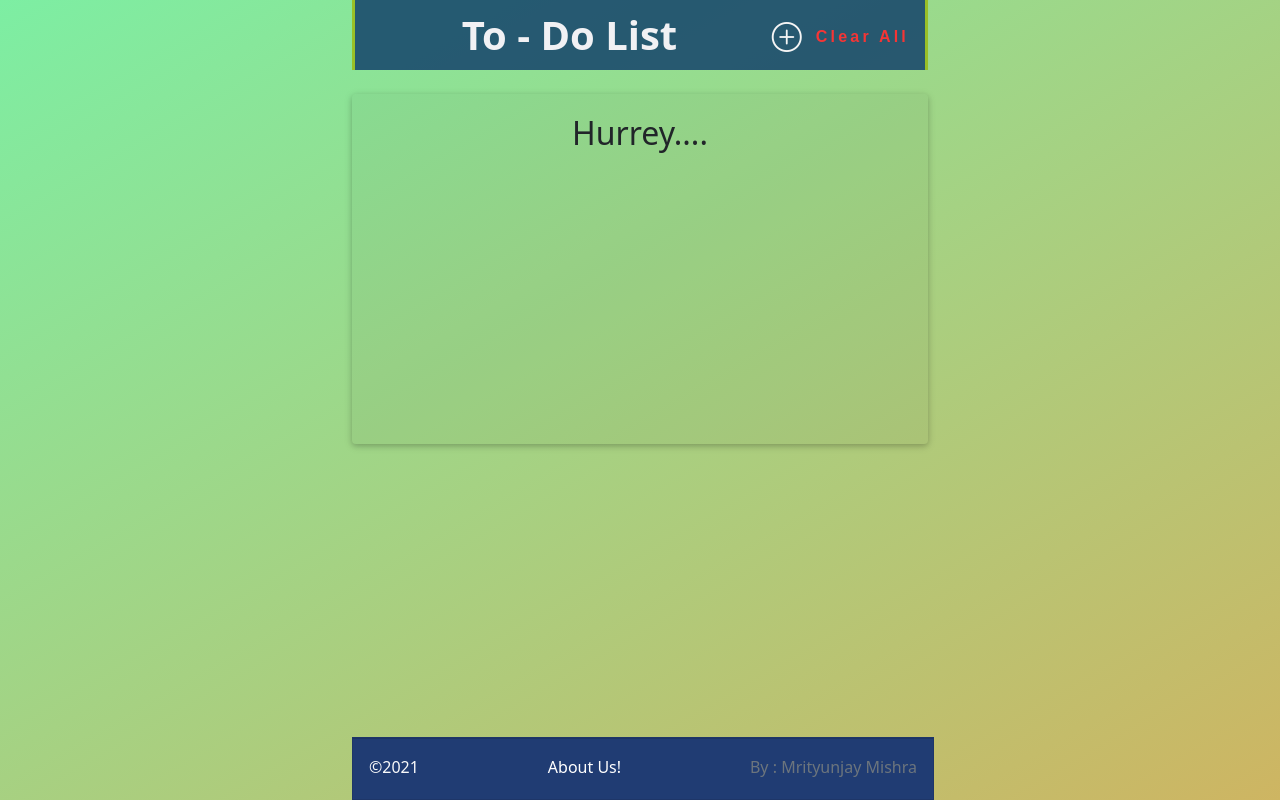
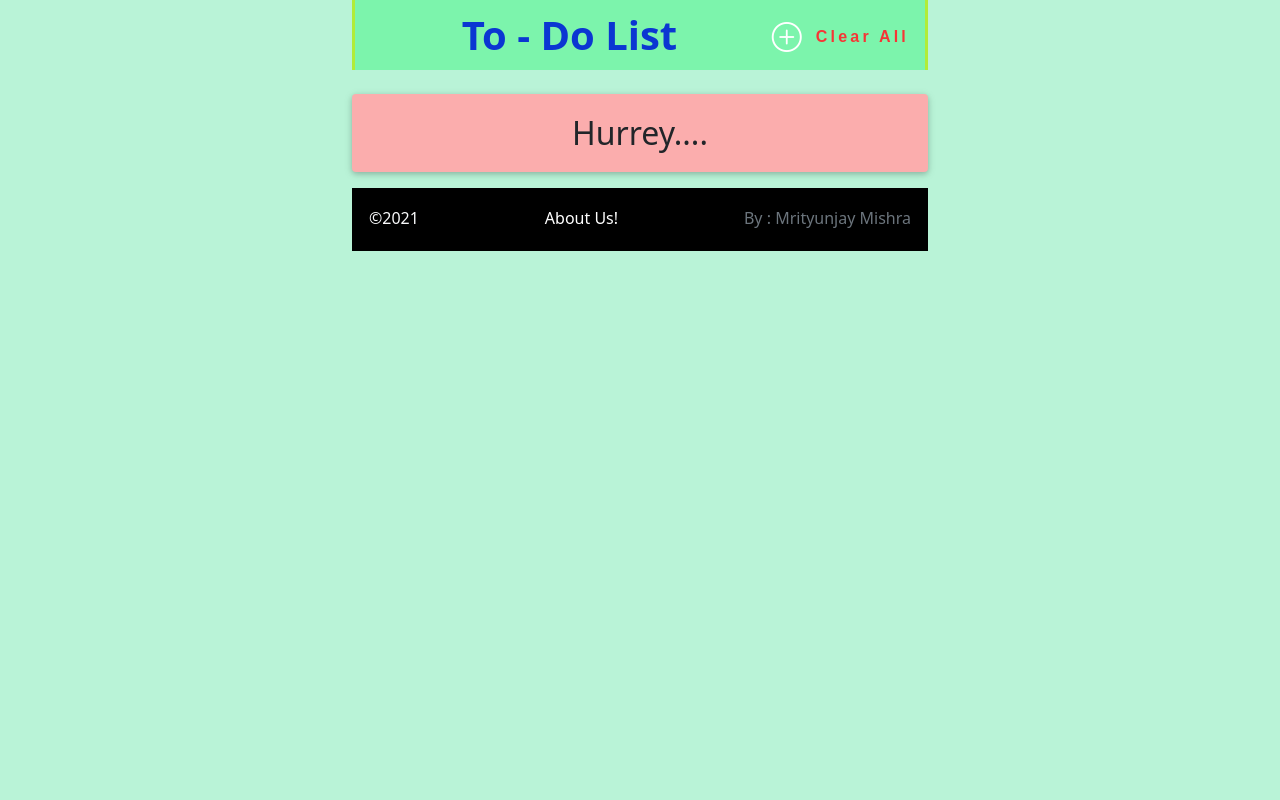
Before and after one commit to MrityunjayM/Todo-React-App, a React (Create React App) app: page / in a window 1280 px wide. Built offline with nearby package versions, Linux system fonts and the light colour scheme.

Commit message:
uploading latest virsio V@1.0.4

```diff
--- a/src/App.css
+++ b/src/App.css
@@ -2,27 +2,35 @@
     margin: 0;
     padding: 0;
 }
+:root
+{
+    --clr-primary : #B9F3D7;
+    --bg-clr-nav: #7cf4ac;
+    --bg-clr-form: #90bde26e;
+    --bg-clr-todos: #FBADAD;
+    --bg-clr-todo: #EA2A2A;
+    --bg-clr-footer: #000;
+}
 body
 {
     position: relative;
-    /* background-color: #c3c8bf !important; */
     scroll-behavior: smooth;
-    background: linear-gradient(-30deg, rgb(206, 181, 98),rgb(125, 238, 163)) ;
+    background: var(--clr-primary);
 }
 .App
 {
     position: relative;
-    height: 100vh;
-    min-height: 520px;
+    /* height: 100vh; */
+    min-height: 100vh;
 }
 div.App > nav.navbar
 {
     border-color: rgba(199, 233, 11, 0.712) !important;
-    background-color: #13426bd8 !important;
+    background-color: var(--bg-clr-nav) !important;
 }
 nav.navbar .navbar-brand
 {
-    color: #f1f1f4;
+    color: #0B36D2;
 }
 div#add-form > form input[type='text' i],
 div#add-form > form input[type='text' i]:hover,
@@ -45,12 +53,8 @@ div#add-form > form button[type='submit' i]
     outline: none !important;
     border: none;
     border-radius: 0;
-    box-shadow: 0px 2px 5px 0px rgb(0 0 0 / 16%),
+    box-shadow: 0px 2px 5px 2px rgb(0 0 0 / 16%),
         0px 2px 10px 0px rgb(0 0 0 / 12%);
-}
-.right-0
-{
-    right: 0 !important;
 }
 i.bi-x
 {
@@ -68,18 +72,15 @@ i.bi-x
     width: 30px!important;
     height: 30px!important;
     font-size: 30px;
-    color: whitesmoke;
+    color: #fff;
 }
 #add-form
 {
     display: none;
+    background-color: var(--bg-clr-form);
     box-shadow: 0px 2px 5px 0px rgb(0 0 0 / 16%),
         0px 2px 10px 0px rgb(0 0 0 / 12%);
     transition: ease-in-out 5s;
-}
-.bg-color
-{
-    background-color: #90bde26e;
 }
 button.show-form
 {
@@ -108,6 +109,14 @@ form > button, form > button:hover, form > button:focus, form > button:active
     outline:none !important;
     border: none !important;
 }
+
+div.Todos.container
+{
+    background-color: var(--bg-clr-todos);
+    max-height: 500px;
+    overflow: scroll;
+    overflow-x: hidden
+}
 div.Todos, div.Todo
 {
     box-shadow: 0px 2px 5px 0px rgb(0 0 0 / 16%),
@@ -119,16 +128,13 @@ div.Todos > h2
     width: 70%;
     margin: 20px auto;
 }
-div.todo-content
-{
-    width: calc( 100% - 61px );
-}
 div.Todo
 {
     width: 100%;
+    min-height: 55px !important;
     position: relative;
-    background-color: #0f6ce6a2 !important;
-    animation: slowIn 0.8s ease-out;
+    background-color: var(--bg-clr-todo) !important;
+    animation: slowIn 0.8s ease-in-out;
 }
 @keyframes slowIn
 {
@@ -138,9 +144,18 @@ div.Todo
         opacity: 1;
     }
 }
+
+div.todo-content
+{
+    width: calc( 100% - 55px );
+    min-height: 55px !important;
+    margin-top: 0;
+    margin-bottom: 0;
+    padding-bottom: 0;
+}
 div.Todo div.card-header
 {
-    min-height: 50px !important;
+    min-height: 55px !important;
     height: fit-content;
     /* background-color: #f06392a8 !important; */
 }
@@ -203,11 +218,11 @@ div.Todo div.card-header h4
 }
 .check .checkmark:after
 {
-    left: 0.46em;
+    left: 0.446em;
     top: .3em;
     width: 5px;
     height: 8px;
-    border: solid white;
+    border: 2px solid white;
     border-width: 0 2.5px 2px 0;
     -webkit-transform: rotate(45deg);
     -ms-transform: rotate(45deg);
@@ -227,7 +242,9 @@ div.Todo > button.deleteBtn
 {
     position: sticky;
     right: 0;
-    max-width: 61px;
+    height: auto;
+    max-height: 55px !important;
+    max-width: 55px;
     background-color: #283642 !important;
     transition: 1ms ease-in-out;
 }
@@ -242,10 +259,11 @@ div.Todo > button.deleteBtn:focus
 }
 footer.footer
 {
-    position:absolute;
-    bottom:0;
+    position: sticky;
+    width: 100%;
+    bottom: 0;
     z-Index: 99;
-    background-color: #223e77 !important;
+    background-color: var(--bg-clr-footer) !important;
 }
 
 /* ................................................................ */
@@ -262,10 +280,6 @@ footer.footer
         margin-right: 0 !important;
         margin-left: 0 !important;
     }
-    footer.footer
-    {
-        width: 97% !important;
-    }
 }
 @media (max-width:567px)
 {
@@ -277,6 +291,10 @@ footer.footer
     {
         margin: 0 !important;
         padding: 0 !important;
+    }
+    div.Todos.container
+    {
+        max-height: calc(100vh - 150px);
     }
     footer.footer
     {
--- a/src/App.js
+++ b/src/App.js
@@ -40,11 +40,6 @@ function App() {
     setTodos(
       todos.map((todo) => todo.Id === id ? {...todo,toDoState: !todo.toDoState} : todo)
     )
-    // todos.map((todo)=> {
-    //   document.querySelector(`.${id}`).checked= todo.toDoState;
-    //   console.log(document.querySelector(`.${id}`).checked);
-    //   return
-    // })
   }
 
   document.addEventListener("DOMContentLoaded", () => {
--- a/src/components/AddTodo.js
+++ b/src/components/AddTodo.js
@@ -10,12 +10,14 @@ function AddTodo({ addTodos }) {
         // console.log(todo, desc)
         if(!Todo) {
             alert('Pls add todo...');
-            return 0;
+            return
         }
         addTodos({Todo, Desc});
 
         document.getElementById('todoInput').value = '';
         document.getElementById('todoDesc').value = '';
+        setTodo('');
+        setDesc('');
     }
 
     return (
--- a/src/components/Todos/Todo.js
+++ b/src/components/Todos/Todo.js
@@ -1,7 +1,7 @@
 function Todo(props) {
 
     return (
-        <div className="card my-2 rounded-0 border-0 flex-row justify-content-between Todo">
+        <div className="card my-3 mx-0 rounded-0 border-0 flex-row justify-content-between Todo">
             <div className="todo-content" >
                 <div className="card-header border-0 py-0 pe-2 d-flex align-items-center">
                     <div className='check'>
@@ -22,17 +22,14 @@ function Todo(props) {
                         {props.Todo}
                     </h4>
                 </div>
-                {props.toDoState ? <div className="d-flex card-body pt-1 pb-1">
-                    <h6 className="card-title">
-                        Description:
-                    </h6>
+                {props.toDoState && props.Desc ? <div className="d-flex card-body ps-4 py-1">
                     <p className="card-text ms-2">
                         {props.Desc}
                     </p>
-                </div> : ""}
+                </div> : ''}
 
             </div>
-            <button className="btn deleteBtn rounded-0" title='Delete This ToDo' onClick={() => props.onDelete(props.todoId)}>
+            <button className="btn deleteBtn rounded-0 py-0" title='Delete This ToDo' onClick={() => props.onDelete(props.todoId)}>
                 <i className='bi bi-x'></i>
             </button>
         </div>
--- a/src/components/Todos/Todos.js
+++ b/src/components/Todos/Todos.js
@@ -4,13 +4,6 @@ function Todos({ todos, onDelete, changeToDoState }) {
     return (
         <div
         className="Todos container rounded-2 px-1 mt-4 mb-3 bg-color"
-        style={{
-            backgroundColor:'#00000009',
-            minHeight:'350px',
-            overflow:'scroll',
-            overflowX:'hidden',
-            overflowY:'hidden'
-        }}
         >
         { (todos.length < 1 ) ?  <> <h2>Hurrey....</h2> </> :
             todos.map(
```
Also changed, not shown: 2 other files (tests, documents, lock files or other folders).
